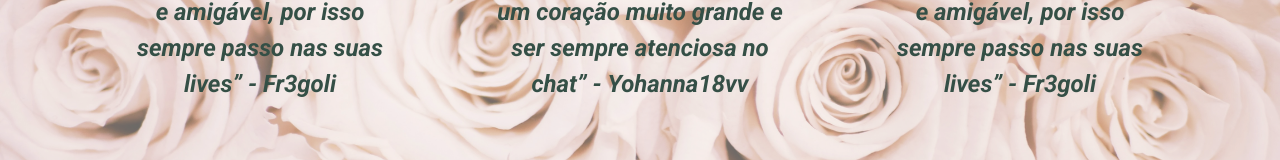
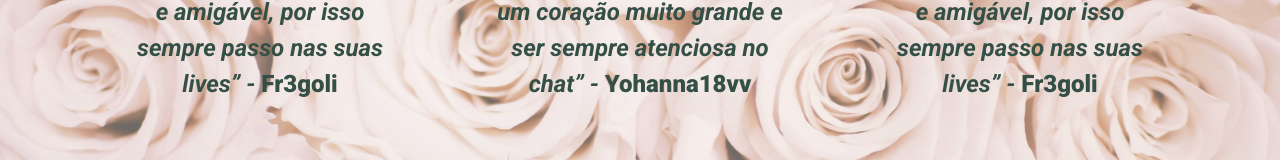
Before and after one commit to lutti/Florzinha, a plain HTML site: page index.html in a window 1280 px wide. Shown: the part 637-797 px from the top of the page. Drawn offline with nearby package versions, Linux system fonts and the light colour scheme.

Commit message:
Testimonials Profile Name now Bold

```diff
--- a/style.css
+++ b/style.css
@@ -103,5 +103,6 @@ a {
 }
 
 .super-bold {
-    font-weight: 700;
+    font-weight: 900;
+    font-style: normal;
 }
```
